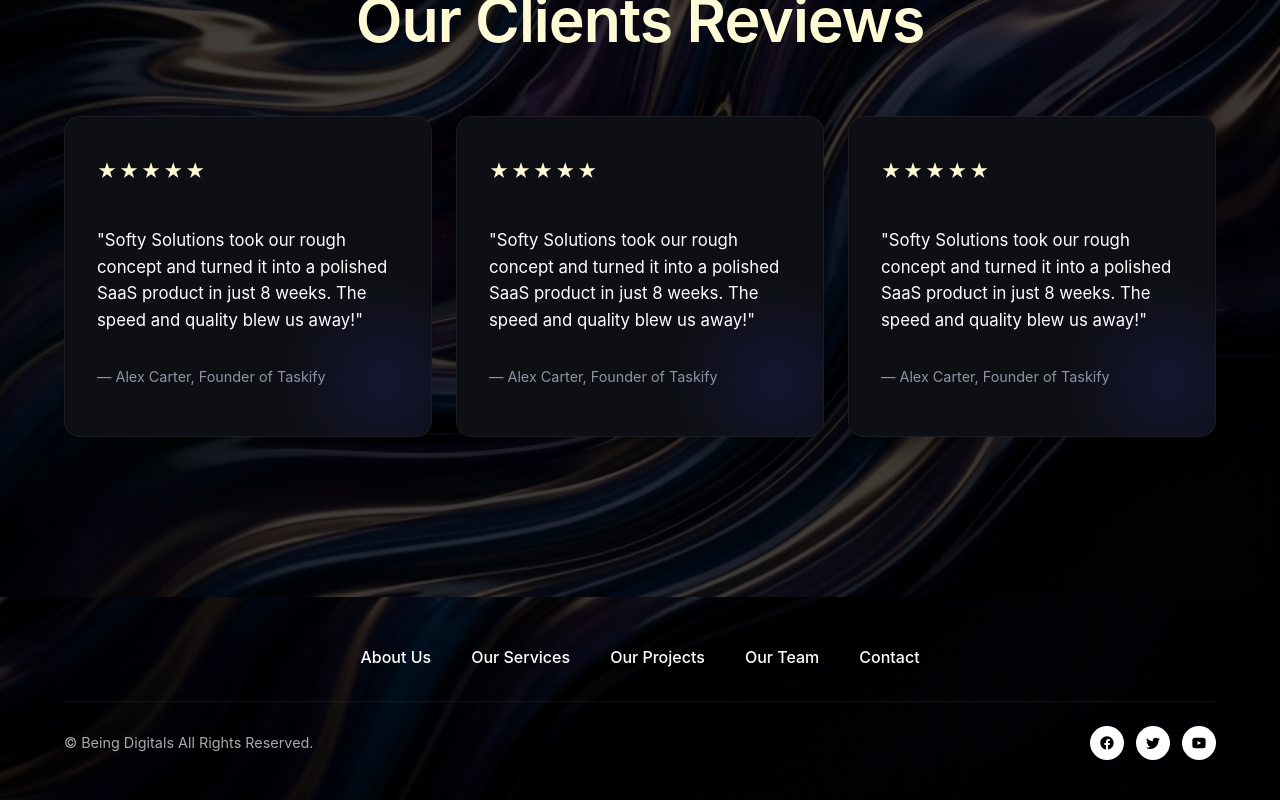
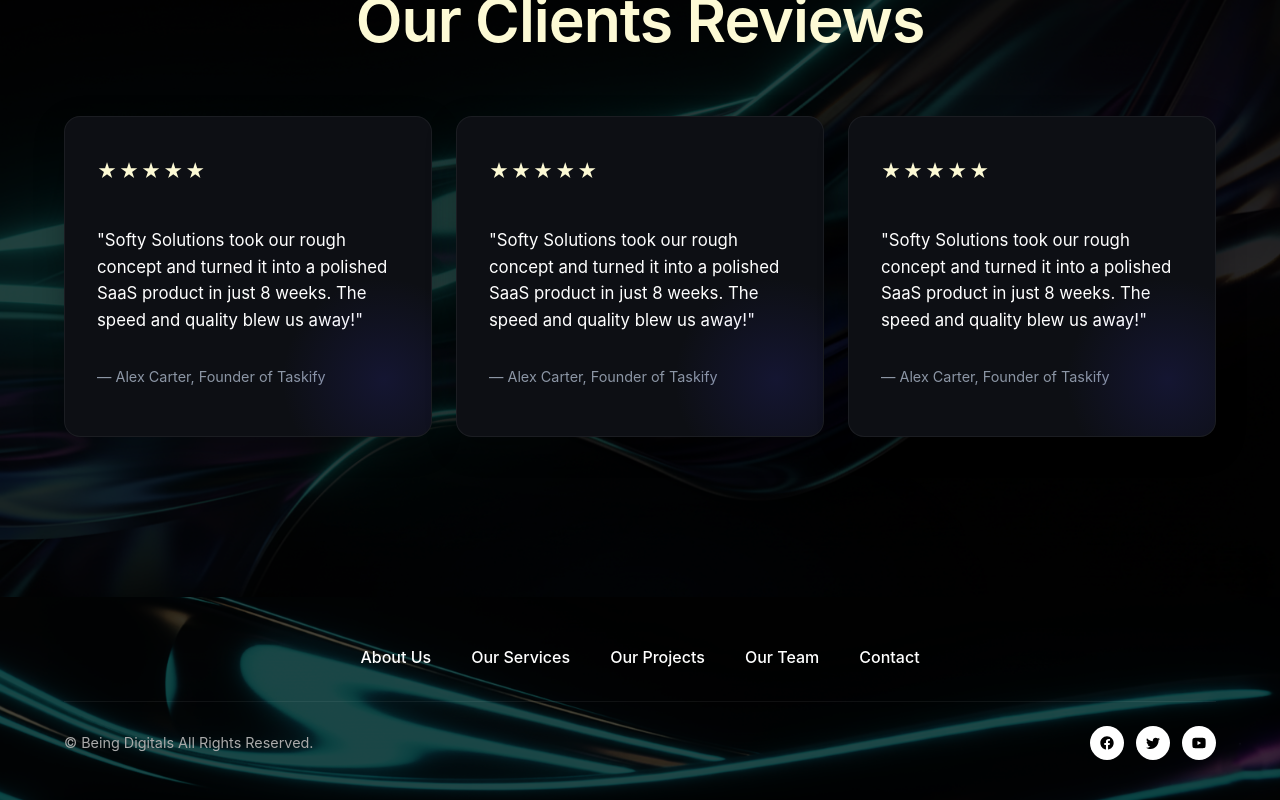
Before and after one commit to Abdullahhx/Being_digital_react, a React (Vite) app: page /about in a window 1280 px wide. Shown: the part 3024-3824 px from the top of the page. Built offline with nearby package versions, Linux system fonts and the light colour scheme.

Commit message:
Update background images for Testimonials and Footer

```diff
--- a/src/components/Footer.css
+++ b/src/components/Footer.css
@@ -9,7 +9,7 @@
 .footer-bg-overlay {
   position: absolute;
   inset: 0;
-  background-image: url('../assets/testimonials_bg.png');
+  background-image: url('../assets/footer_bg.png');
   background-size: cover;
   background-position: center bottom;
   opacity: 0.8; /* Higher opacity to show the rich texture */
--- a/src/components/Testimonials.css
+++ b/src/components/Testimonials.css
@@ -4,7 +4,7 @@
   overflow: hidden;
   display: flex;
   justify-content: center;
-  background-image: url('../assets/testimonials_bg.png');
+  background-image: url('../assets/testimonials_bg_new.png');
   background-size: cover;
   background-position: center;
 }
```
Also changed, not shown: src/assets/footer_bg.png (added), src/assets/testimonials_bg_new.png (added).
